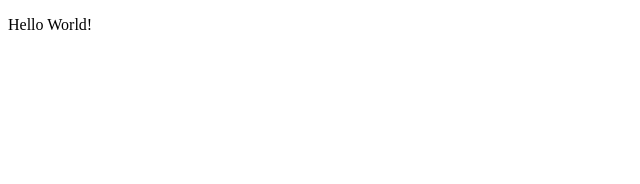
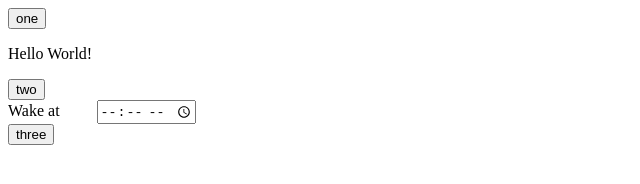
Before and after one commit to mraccess77/test, a plain HTML site: page index.html in a window 1280 px wide. Shown: the whole page, without its empty margins (0-640 px from the left). Drawn offline with Linux system fonts and the light colour scheme.

Commit message:
Update index.html

```diff
--- a/index.html
+++ b/index.html
@@ -4,6 +4,13 @@
   <title>Hello App!</title>
 </head>
 <body>
+  <button>one</button>
 <p>Hello World!</p>
+<button>two</button>
+<div>
+  <label id="endTimeLabel">Wake at</label>
+  <input role="textbox" class="timeInput" type="time" id="endTime" style="margin-left: 33px;"  aria-labelledby="endTimeLabel"  onchange="onTimeChange()" onblur="endTimeBlur();"/>
+</div>
+<button>three</button>
 </body>
 </html>
```
